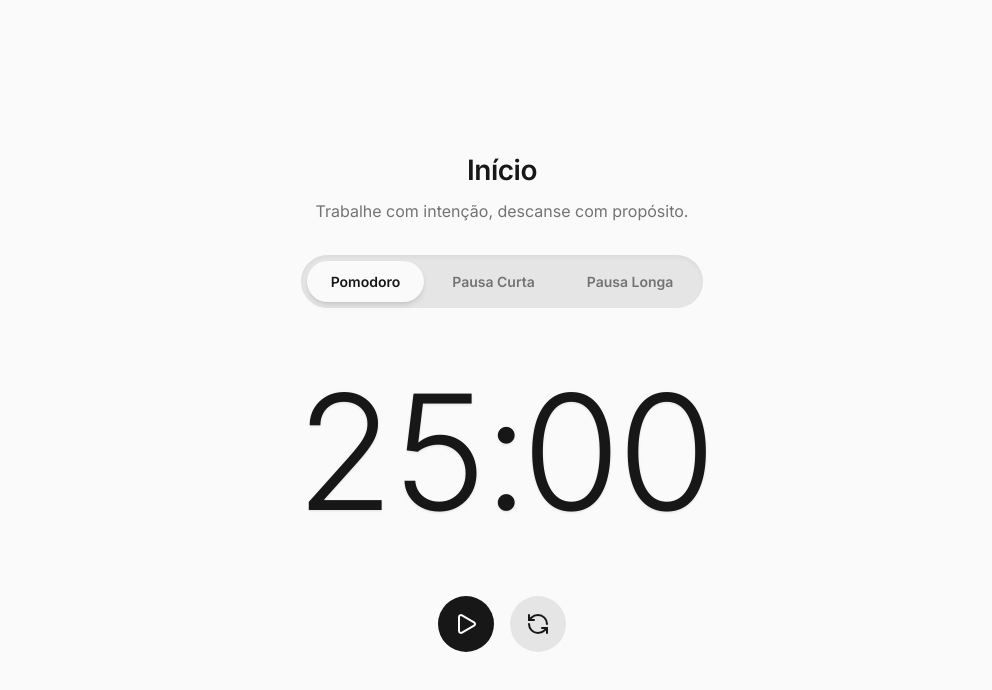
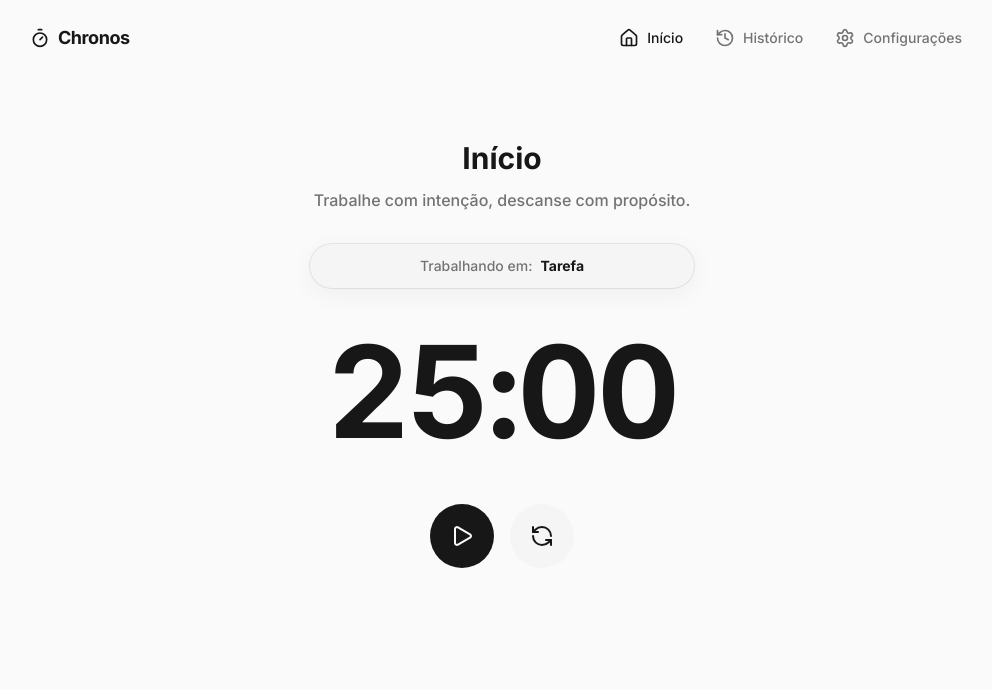
Before and after one commit to Jhnvida/chronos, a React (Vite) app: page / in a window 1280 px wide. Shown: the top 690 px of the page, without its empty margins (138-1130 px from the left). Built offline with nearby package versions, Linux system fonts and the light colour scheme.

Commit message:
feat: reformula design da aplicação

```diff
--- a/src/App.module.css
+++ /dev/null
@@ -1,8 +0,0 @@
-.content {
-    display: flex;
-    flex-direction: column;
-    justify-content: center;
-    align-items: center;
-    min-height: 100vh;
-    gap: 2rem;
-}
--- a/src/App.tsx
+++ b/src/App.tsx
@@ -1,14 +1,17 @@
+import { Content } from "./components/Content";
 import { Heading } from "./components/Heading";
+import { Navbar } from "./components/Navbar";
 import { Timer } from "./components/Timer";
-import styles from "./App.module.css";
 
 function App() {
     return (
         <>
-            <div className={styles.content}>
+            <Navbar />
+
+            <Content>
                 <Heading title="Início" subtitle="Trabalhe com intenção, descanse com propósito." />
                 <Timer />
-            </div>
+            </Content>
         </>
     );
 }
--- /dev/null
+++ b/src/components/Content/index.tsx
@@ -0,0 +1,15 @@
+import styles from "./styles.module.css";
+
+type ContentProps = {
+    children: React.ReactNode;
+};
+
+function Content({ children }: ContentProps) {
+    return (
+        <>
+            <main className={styles.main}>{children}</main>
+        </>
+    );
+}
+
+export { Content };
--- /dev/null
+++ b/src/components/Content/styles.module.css
@@ -0,0 +1,10 @@
+.main {
+    display: flex;
+    align-items: center;
+    flex-direction: column;
+
+    width: 100%;
+    max-width: 64rem;
+    padding: 4rem 1rem;
+    margin: 0 auto;
+}
--- a/src/components/Heading/index.tsx
+++ b/src/components/Heading/index.tsx
@@ -8,9 +8,9 @@ type HeadingProps = {
 function Heading({ title, subtitle }: HeadingProps) {
     return (
         <>
-            <div className={styles.content}>
+            <div className={styles.header}>
                 <h1 className={styles.title}>{title}</h1>
-                <h2 className={styles.subtitle}>{subtitle}</h2>
+                <p className={styles.subtitle}>{subtitle}</p>
             </div>
         </>
     );
--- a/src/components/Heading/styles.module.css
+++ b/src/components/Heading/styles.module.css
@@ -1,19 +1,18 @@
-.content {
-    display: flex;
-    flex-direction: column;
-    gap: 0.5rem;
+.header {
     text-align: center;
+    margin-bottom: 2rem;
 }
 
 .title {
-    font-size: 1.75rem;
-    font-weight: 600;
+    margin-bottom: 0.75rem;
+
     color: var(--text);
-    letter-spacing: -0.5px;
+    font-size: 1.875rem;
+    font-weight: 700;
+    line-height: 2.25rem;
 }
 
 .subtitle {
     color: var(--text-muted);
-    font-size: 1rem;
-    font-weight: 400;
+    font-weight: 500;
 }
--- /dev/null
+++ b/src/components/Info/index.tsx
@@ -0,0 +1,18 @@
+import styles from "./styles.module.css";
+
+type InfoProps = {
+    value: string;
+};
+
+function Info({ value }: InfoProps) {
+    return (
+        <>
+            <div className={styles.info}>
+                <span className={styles.label}>Trabalhando em:</span>
+                <span className={styles.value}>{value}</span>
+            </div>
+        </>
+    );
+}
+
+export { Info };
--- /dev/null
+++ b/src/components/Info/styles.module.css
@@ -0,0 +1,38 @@
+.info {
+    display: flex;
+    align-items: center;
+    justify-content: center;
+
+    width: 100%;
+    max-width: 24rem;
+    padding: 0.75rem 1.5rem;
+    margin-bottom: 2.5rem;
+
+    border-width: 1px;
+    border-radius: 100px;
+    border-color: var(--border);
+    background-color: var(--surface);
+    box-shadow:
+        rgba(0, 0, 0, 0.05) 0px 6px 24px 0px,
+        rgba(0, 0, 0, 0.08) 0px 0px 0px 1px;
+}
+
+.label {
+    margin-right: 0.5rem;
+
+    color: var(--text-muted);
+    font-size: 0.875rem;
+    font-weight: 500;
+    line-height: 1.25rem;
+}
+
+.value {
+    overflow: hidden;
+    text-overflow: ellipsis;
+    white-space: nowrap;
+
+    color: var(--text);
+    font-size: 0.875rem;
+    font-weight: 700;
+    line-height: 1.25rem;
+}
--- /dev/null
+++ b/src/components/Navbar/index.tsx
@@ -0,0 +1,34 @@
+import { HistoryIcon, HomeIcon, SettingsIcon, TimerIcon } from "lucide-react";
+import styles from "./styles.module.css";
+
+function Navbar() {
+    return (
+        <>
+            <nav className={styles.navbar}>
+                <div className={styles.title}>
+                    <TimerIcon size={20} />
+                    Chronos
+                </div>
+
+                <div className={styles.actions}>
+                    <button className={`${styles.button} ${styles.active}`}>
+                        <HomeIcon size={20} />
+                        <span>Início</span>
+                    </button>
+
+                    <button className={styles.button}>
+                        <HistoryIcon size={20} />
+                        <span>Histórico</span>
+                    </button>
+
+                    <button className={styles.button}>
+                        <SettingsIcon size={20} />
+                        <span>Configurações</span>
+                    </button>
+                </div>
+            </nav>
+        </>
+    );
+}
+
+export { Navbar };
--- /dev/null
+++ b/src/components/Navbar/styles.module.css
@@ -0,0 +1,49 @@
+.navbar {
+    display: flex;
+    align-items: center;
+    justify-content: space-between;
+
+    width: 100%;
+    max-width: 64rem;
+    padding: 1.25rem 2.5rem;
+    margin: 0 auto;
+}
+
+.title {
+    display: flex;
+    align-items: center;
+    gap: 0.5rem;
+
+    color: var(--text);
+    font-size: 1.125rem;
+    font-weight: 700;
+    line-height: 1.75rem;
+    letter-spacing: -0.025em;
+}
+
+.actions {
+    display: flex;
+    align-items: center;
+    gap: 0.5rem;
+}
+
+.button {
+    display: flex;
+    align-items: center;
+    gap: 0.5rem;
+    padding: 0.5rem 0.75rem;
+
+    color: var(--text-muted);
+    font-size: 0.875rem;
+    font-weight: 500;
+    line-height: 1.25rem;
+
+    transition:
+        color 0.2s,
+        background-color 0.2s;
+}
+
+.active,
+.button:hover {
+    color: var(--text);
+}
--- a/src/components/Timer/index.tsx
+++ b/src/components/Timer/index.tsx
@@ -1,15 +1,11 @@
 import { Play, RefreshCcw } from "lucide-react";
+import { Info } from "../Info";
 import styles from "./styles.module.css";
 
 function Timer() {
     return (
         <>
-            <div className={styles.content}>
-                <div className={styles.modes}>
-                    <button className={`${styles.modeButton} ${styles.modeActive}`}>Pomodoro</button>
-                    <button className={`${styles.modeButton} ${styles.modeInactive}`}>Pausa Curta</button>
-                    <button className={`${styles.modeButton} ${styles.modeInactive}`}>Pausa Longa</button>
-                </div>
+            <Info value="Tarefa" />
 
             <div className={styles.timer}>
                 <span>25</span>
@@ -17,14 +13,13 @@ function Timer() {
                 <span>00</span>
             </div>
 
-                <div className={styles.controls}>
+            <div className={styles.buttons}>
                 <button className={styles.button}>
                     <Play />
                 </button>
-                    <button className={`${styles.button} ${styles.buttonSecondary}`}>
+                <button className={`${styles.button} ${styles.reset}`}>
                     <RefreshCcw />
                 </button>
-                </div>
             </div>
         </>
     );
--- a/src/components/Timer/styles.module.css
+++ b/src/components/Timer/styles.module.css
@@ -1,79 +1,30 @@
-.content {
-    display: flex;
-    flex-direction: column;
-    align-items: center;
-    justify-content: center;
-    gap: 4rem;
+.timer {
+    margin-bottom: 3rem;
+
+    color: var(--text);
+    font-size: 8rem;
+    font-weight: 700;
+    line-height: 1;
+    letter-spacing: -0.025em;
+    font-variant-numeric: tabular-nums;
 }
 
-.modes {
+.buttons {
     display: flex;
-    gap: 0.25rem;
-    background-color: var(--surface-2);
-    padding: 0.375rem;
-    border-radius: 100px;
-    box-shadow: inset 0 2px 4px 0 rgba(0, 0, 0, 0.05);
-}
-
-.modeButton {
-    padding: 0.625rem 1.5rem;
-    border-radius: 100px;
-
-    font-size: 0.875rem;
-    font-weight: 600;
-    cursor: pointer;
-}
-
-.modeActive {
-    background-color: var(--background);
-    color: var(--text);
-    box-shadow:
-        0 4px 6px -1px rgba(0, 0, 0, 0.1),
-        0 2px 4px -2px rgba(0, 0, 0, 0.1);
-}
-
-.modeInactive {
-    color: var(--text-muted);
-    background-color: transparent;
-}
-
-.modeInactive:hover {
-    color: var(--text);
-    background-color: var(--surface);
-}
-
-.timer {
-    color: var(--text);
-    font-size: 10rem;
-    line-height: 1;
-    font-weight: 300;
-    letter-spacing: -0.05em;
-    font-variant-numeric: tabular-nums;
-    filter: drop-shadow(0 1px 1px rgba(0, 0, 0, 0.1));
-}
-
-.controls {
-    display: flex;
+    align-items: center;
     gap: 1rem;
-    align-items: center;
+    margin-bottom: 4rem;
 }
 
 .button {
-    display: flex;
-    align-items: center;
-    justify-content: center;
-    padding: 1rem;
-    border-radius: 50%;
+    padding: 1.25rem;
+    border-radius: 100px;
 
     color: var(--background);
     background-color: var(--primary);
 }
 
-.button:hover {
-    scale: 1.1;
+.reset {
+    color: var(--text);
+    background-color: var(--surface);
 }
-
-.buttonSecondary {
-    color: var(--text);
-    background-color: var(--surface-2);
-}
```
Lines whose indentation alone changed are shown as unchanged.
